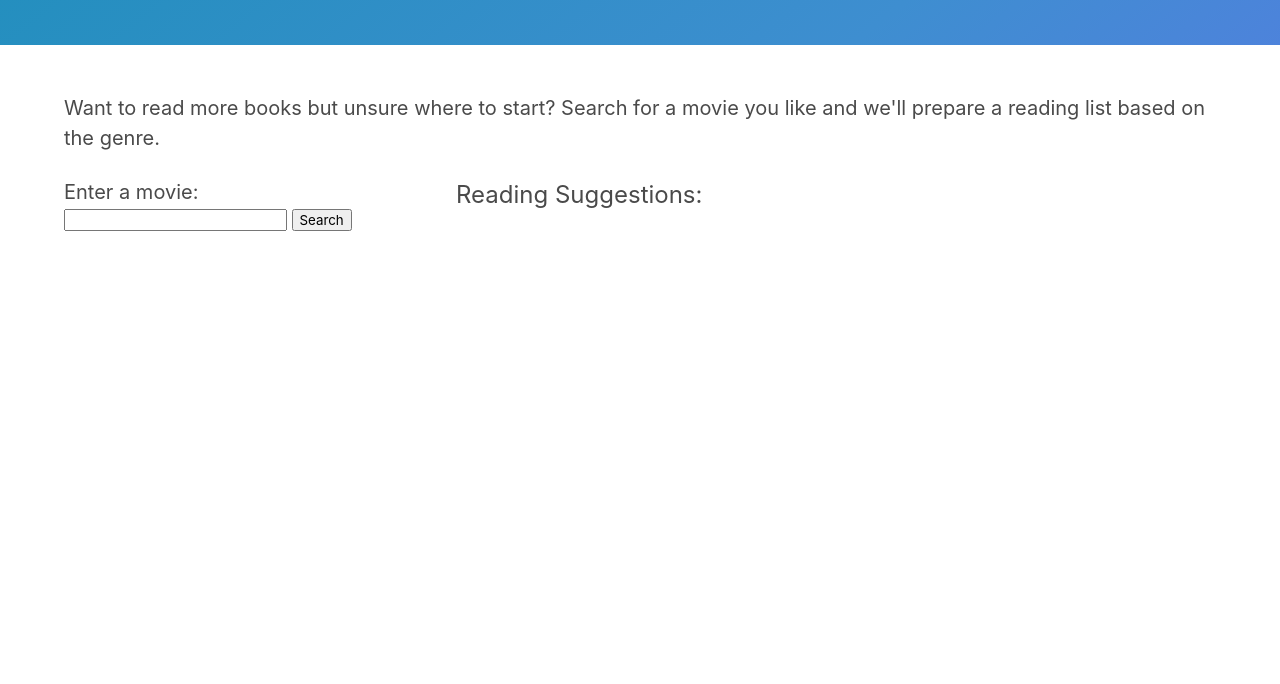
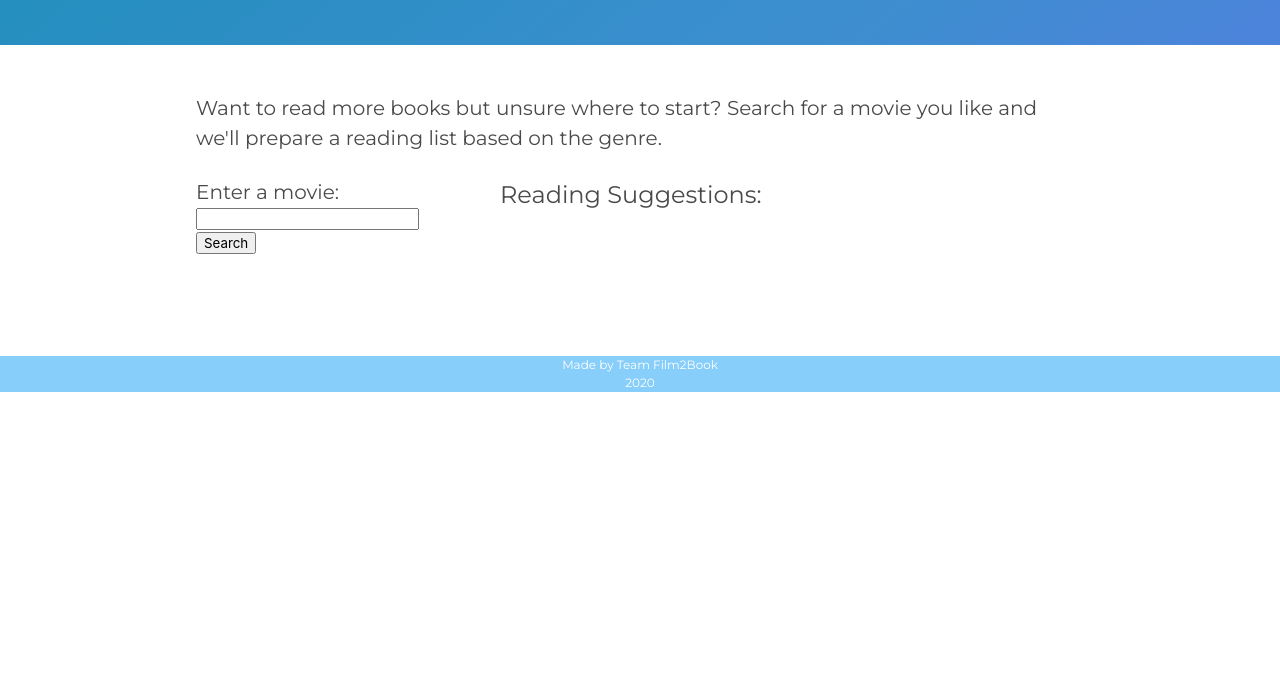
Before and after one commit to pindellk/Project_1-Film2book, a plain HTML site: page index.html in a window 1280 px wide. Shown: the part 116-800 px from the top of the page. Drawn offline with nearby package versions, Linux system fonts and the light colour scheme.

Commit message:
Update css styling, add footer

```diff
--- a/index.html
+++ b/index.html
@@ -6,7 +6,7 @@
     <meta name="viewport" content="width=device-width, initial-scale=1">
     <title>Film2Book</title>
     <link rel="stylesheet" href="https://cdn.jsdelivr.net/npm/bulma@0.9.1/css/bulma.min.css">
-    <!-- <link rel="stylesheet" href="style.css"> -->
+    <link rel="stylesheet" href="style.css">
     <link href="https://fonts.googleapis.com/css2?family=Montserrat&display=swap" rel="stylesheet">
 </head>
 
@@ -53,7 +53,10 @@
             </div>
         </div>
     </section>
-
+    <footer>
+        <p>Made by Team Film2Book</p>
+        <p>2020</p>
+    </footer>
     <script src="https://code.jquery.com/jquery-3.4.1.min.js"></script>
     <script src="script.js"></script>
 </body>
--- a/style.css
+++ b/style.css
@@ -9,3 +9,14 @@
     .container {
         width: 75%;
       }
+
+    li {
+        list-style-type: none;
+    }
+
+    footer {
+        text-align: center;
+        font-size: 12px;
+        color: white;
+        background-color: lightskyblue;
+    }
```
